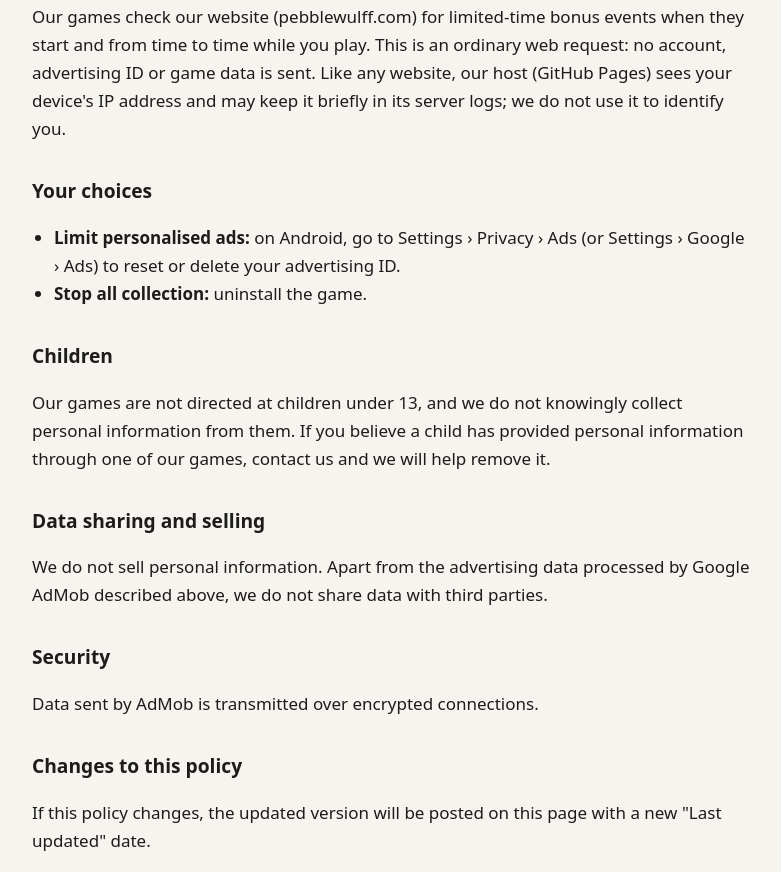
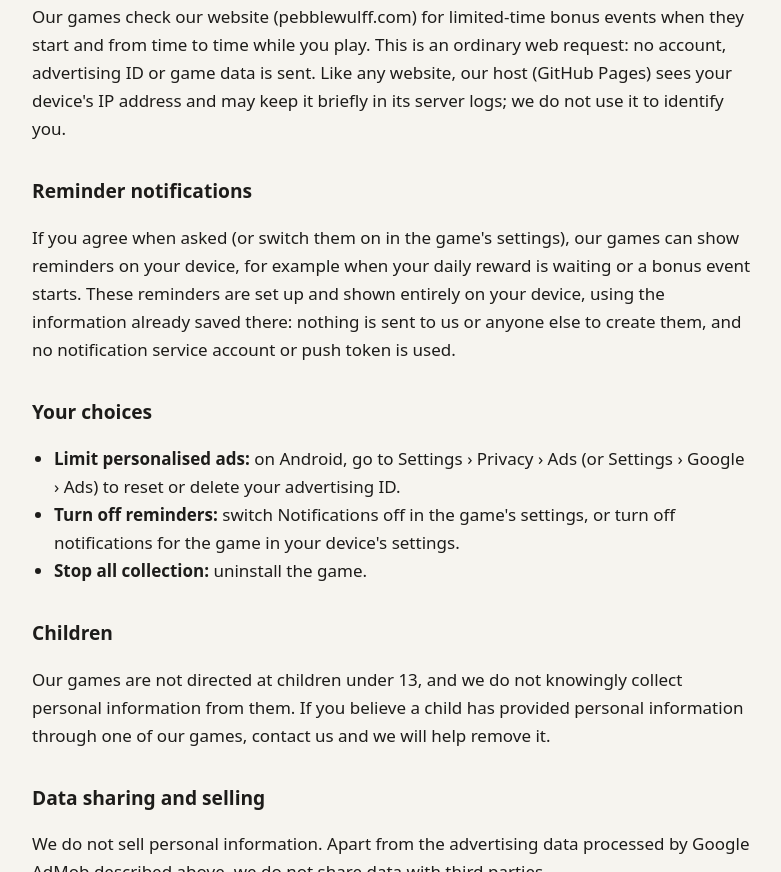
Before and after one commit to PebbleWulf/pebblewulf.github.io, a plain HTML site: page privacy.html in a window 1280 px wide. Shown: the part 1141-2013 px from the top of the page, without its empty margins (248-1029 px from the left). Drawn offline with Linux system fonts and the light colour scheme.

Commit message:
Privacy policy: reminder notifications (set and shown on the device only)
Co-Authored-By: Claude Opus 5.5 <noreply@anthropic.com>
Claude-Session: https://claude.ai/code/session_01Dcw9aQJHtUjA1Z5nJLKZdS

```diff
--- a/privacy.html
+++ b/privacy.html
@@ -29,7 +29,7 @@
   <a class="back" href="index.html"><img src="images/wordmark.webp" width="480" height="160" alt="Pebblewulff Games home"></a>
   <h1>Privacy Policy</h1>
   <p class="meta">Applies to all games published by Pebblewulff on Google Play.<br>
-  Last updated: 16 November 2026</p>
+  Last updated: 22 November 2026</p>
 
   <p>Pebblewulff ("we", "us") is an independent game developer based in Australia. This policy explains what information is collected when you play our games, why, and the choices you have.</p>
 
@@ -53,9 +53,13 @@
   <h2>Game events</h2>
   <p>Our games check our website (pebblewulff.com) for limited-time bonus events when they start and from time to time while you play. This is an ordinary web request: no account, advertising ID or game data is sent. Like any website, our host (GitHub Pages) sees your device's IP address and may keep it briefly in its server logs; we do not use it to identify you.</p>
 
+  <h2>Reminder notifications</h2>
+  <p>If you agree when asked (or switch them on in the game's settings), our games can show reminders on your device, for example when your daily reward is waiting or a bonus event starts. These reminders are set up and shown entirely on your device, using the information already saved there: nothing is sent to us or anyone else to create them, and no notification service account or push token is used.</p>
+
   <h2>Your choices</h2>
   <ul>
     <li><strong>Limit personalised ads:</strong> on Android, go to Settings &rsaquo; Privacy &rsaquo; Ads (or Settings &rsaquo; Google &rsaquo; Ads) to reset or delete your advertising ID.</li>
+    <li><strong>Turn off reminders:</strong> switch Notifications off in the game's settings, or turn off notifications for the game in your device's settings.</li>
     <li><strong>Stop all collection:</strong> uninstall the game.</li>
   </ul>
 
```
